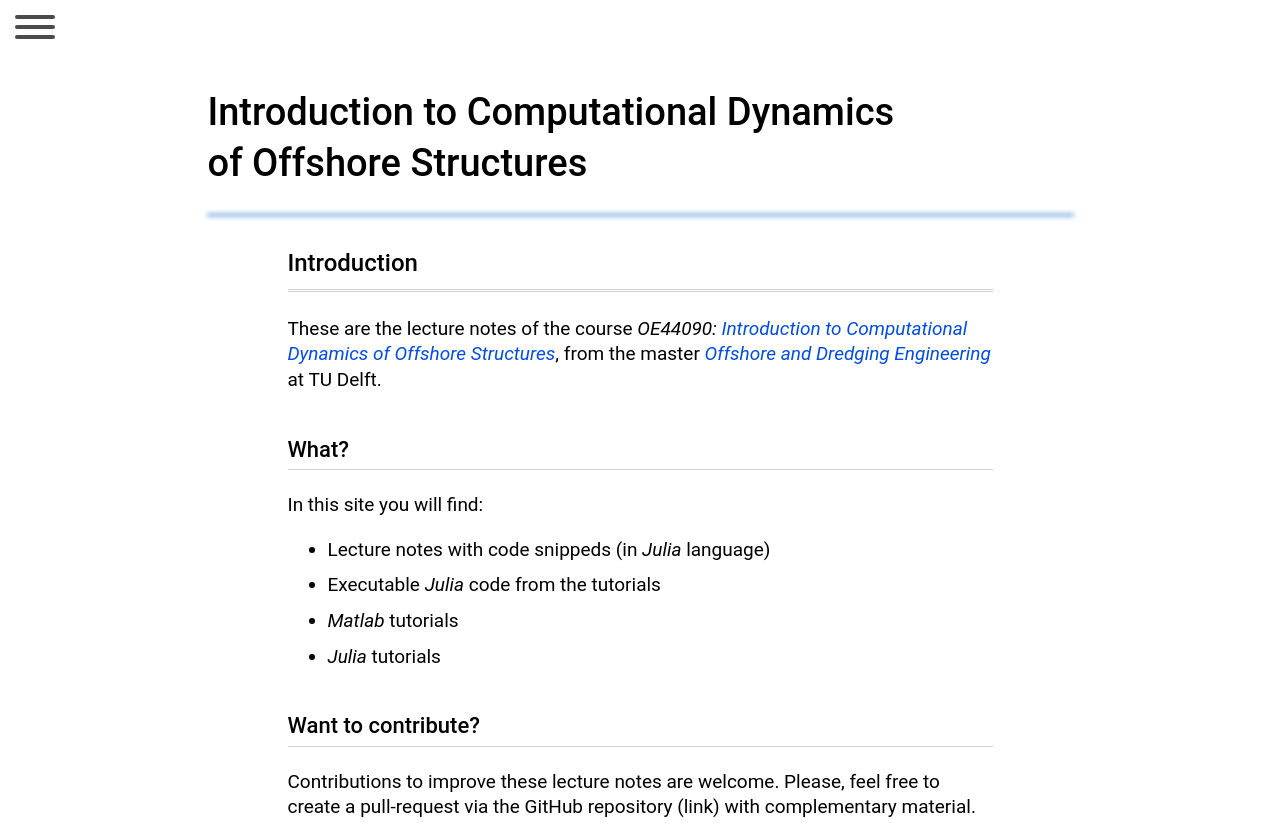
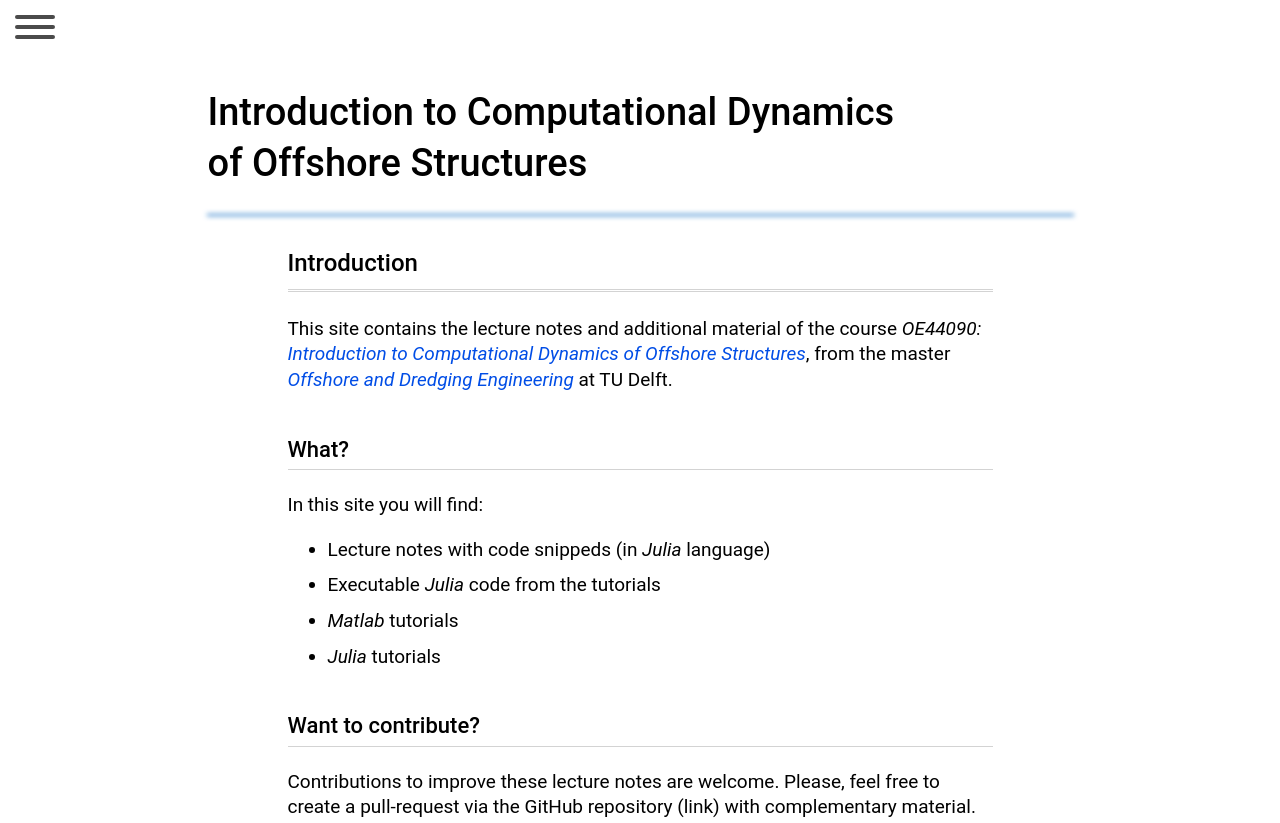
Before and after one commit to oriolcg/ComputationalDynamics, a plain HTML site: page __site/index.html in a window 1280 px wide. Shown: the top 823 px of the page. Drawn offline with Linux system fonts and the light colour scheme.

Commit message:
Added README.md

```diff
--- a/__site/index.html
+++ b/__site/index.html
@@ -56,7 +56,7 @@
 
 <!-- Content appended here -->
 <div class="franklin-content"><h1 id="introduction"><a href="#introduction" class="header-anchor">Introduction</a></h1>
-<p>These are the lecture notes of the course <em>OE44090: <a href="https://brightspace.tudelft.nl/d2l/home/279779">Introduction to Computational Dynamics of Offshore Structures</a></em>, from the master <em><a href="https://www.tudelft.nl/onderwijs/opleidingen/masters/offshore-dredging-engineering/msc-offshore-dredging-engineering">Offshore and Dredging Engineering</a></em> at TU Delft.</p>
+<p>This site contains the lecture notes and additional material of the course <em>OE44090: <a href="https://brightspace.tudelft.nl/d2l/home/279779">Introduction to Computational Dynamics of Offshore Structures</a></em>, from the master <em><a href="https://www.tudelft.nl/onderwijs/opleidingen/masters/offshore-dredging-engineering/msc-offshore-dredging-engineering">Offshore and Dredging Engineering</a></em> at TU Delft.</p>
 <h2 id="what"><a href="#what" class="header-anchor">What?</a></h2>
 <p>In this site you will find:</p>
 <ul>
```
Also changed, not shown: 2 other files.
